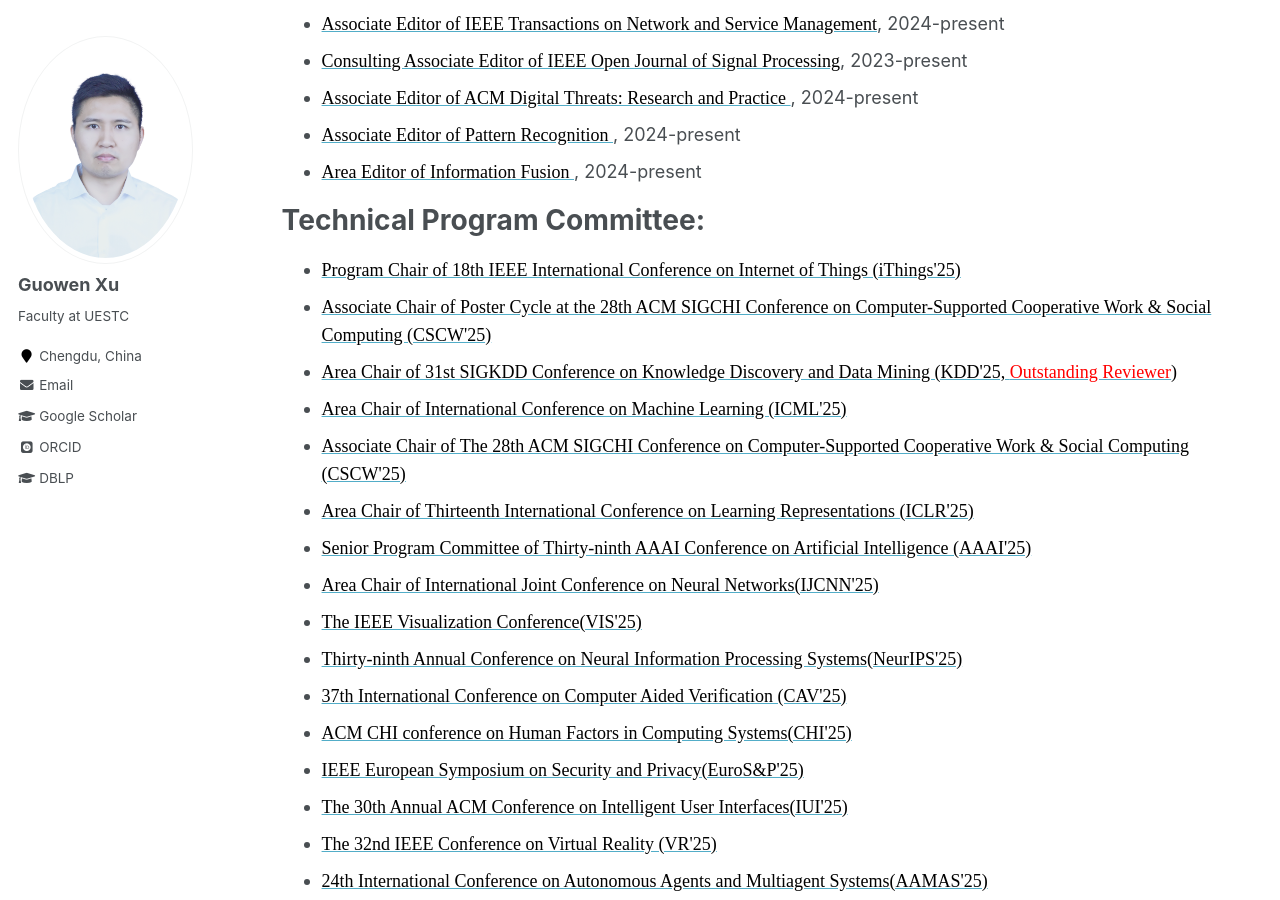
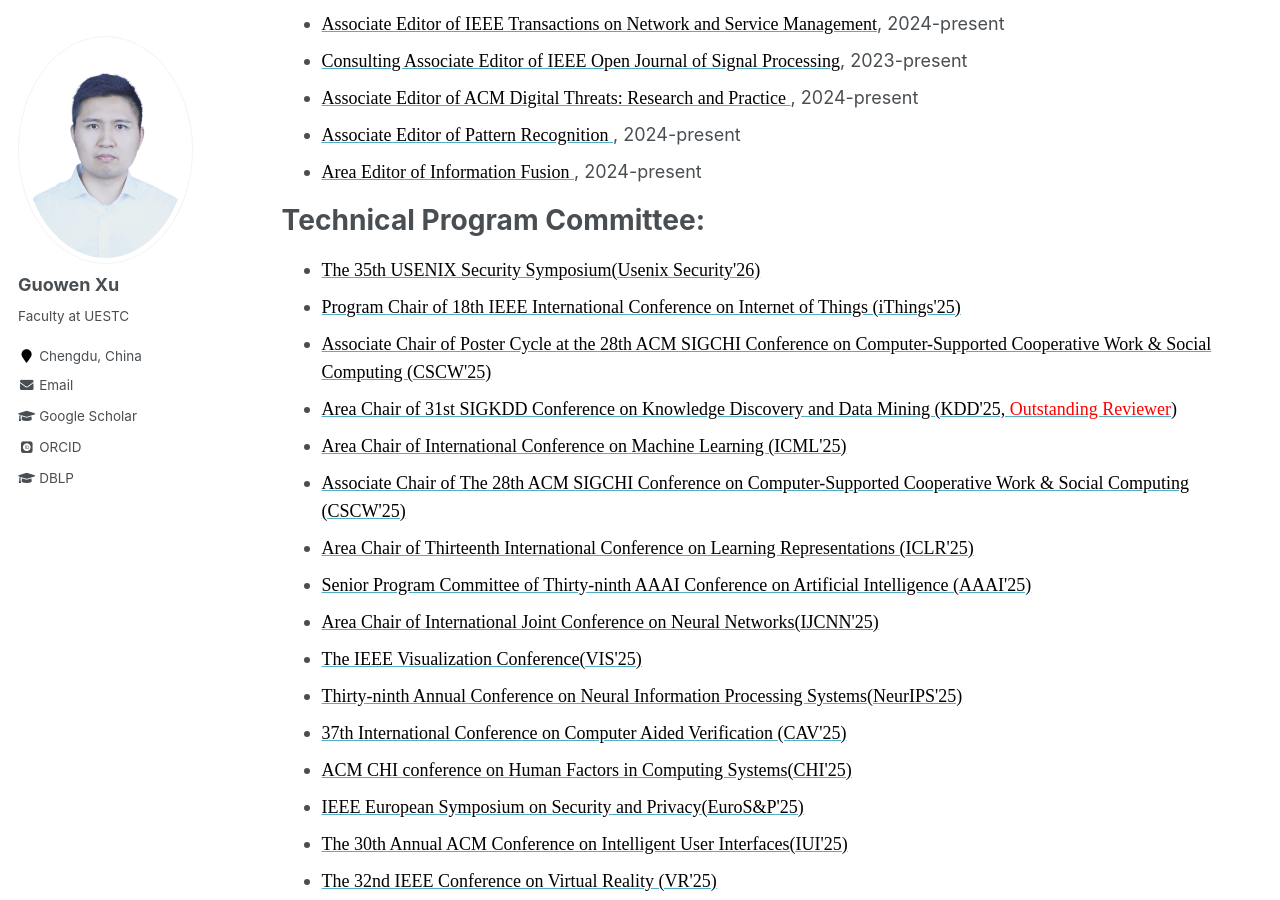
Before and after one commit to Guowen-xu/guowen-xu.github.io, a Jekyll site: the page built from _pages/services.md, in a window 1280 px wide and 900 px high, scrolled down 350 px. Built offline with Jekyll 4.4.1, drawn with Linux system fonts in a browser that asks for light colours; some web fonts are replaced.

Commit message:
Update services.md

```diff
--- a/_pages/services.md
+++ b/_pages/services.md
@@ -20,7 +20,8 @@ Editorial Board:
 
 Technical Program Committee:
 ======
-*  [<font face="Times New Roman" color=black size=4> Program Chair of 18th IEEE International Conference on Internet of Things (iThings'25)</font>](https://ieee-cybermatics.org/2025/ithings/)
+* [<font face="Times New Roman" color=black size=4>The 35th USENIX Security Symposium(Usenix Security'26)</font>](https://www.usenix.org/conference/usenixsecurity26)
+*   [<font face="Times New Roman" color=black size=4> Program Chair of 18th IEEE International Conference on Internet of Things (iThings'25)</font>](https://ieee-cybermatics.org/2025/ithings/)
 *   [<font face="Times New Roman" color=black size=4> Associate Chair of Poster Cycle at the 28th ACM SIGCHI Conference on Computer-Supported Cooperative Work & Social Computing (CSCW'25)</font>](https://cscw.acm.org/2025/)
 *  [ <font face="Times New Roman" color=black size=4> Area Chair of 31st SIGKDD Conference on Knowledge Discovery and Data Mining (KDD'25, <font face="Times New Roman" color=red size=4> Outstanding Reviewer</font>) </font>](https://kdd2025.kdd.org/applied-data-science-ads-track-call-for-papers/)
 *   [ <font face="Times New Roman" color=black size=4> Area Chair of International Conference on Machine Learning (ICML'25) </font>](https://icml.cc/)
```
